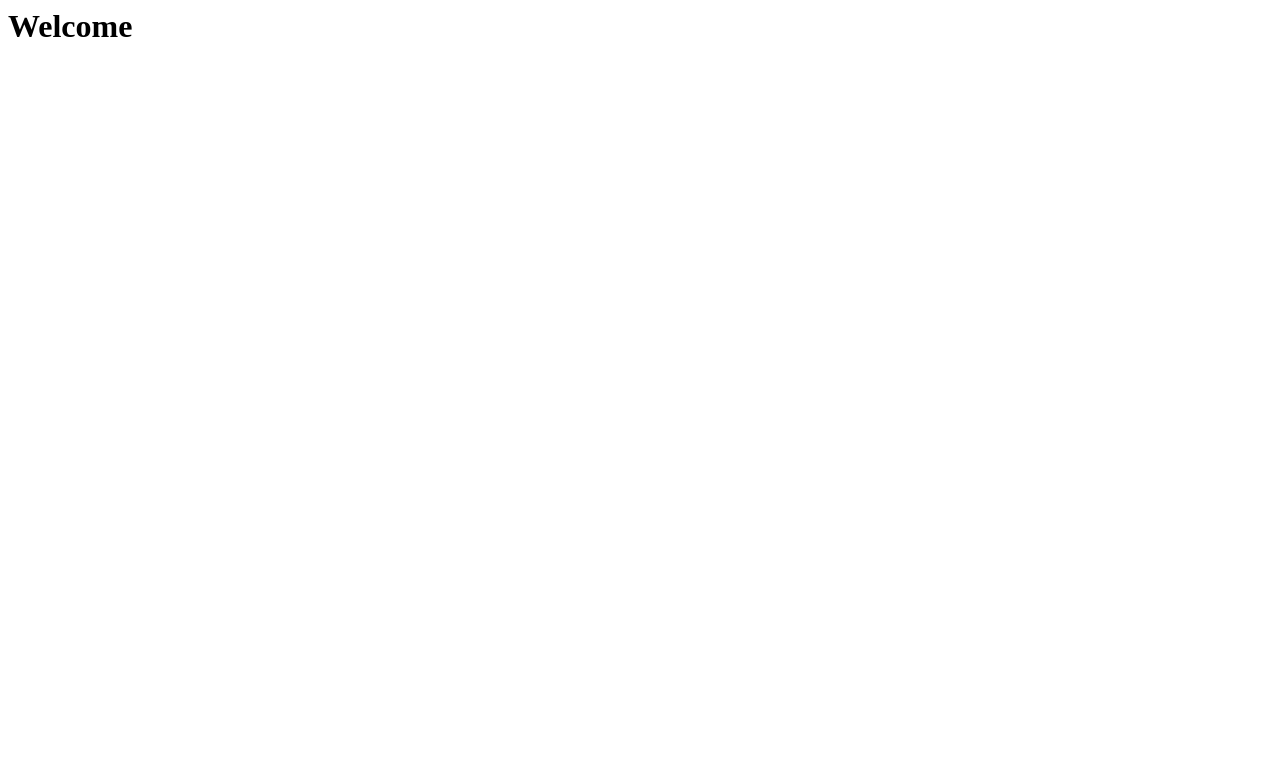
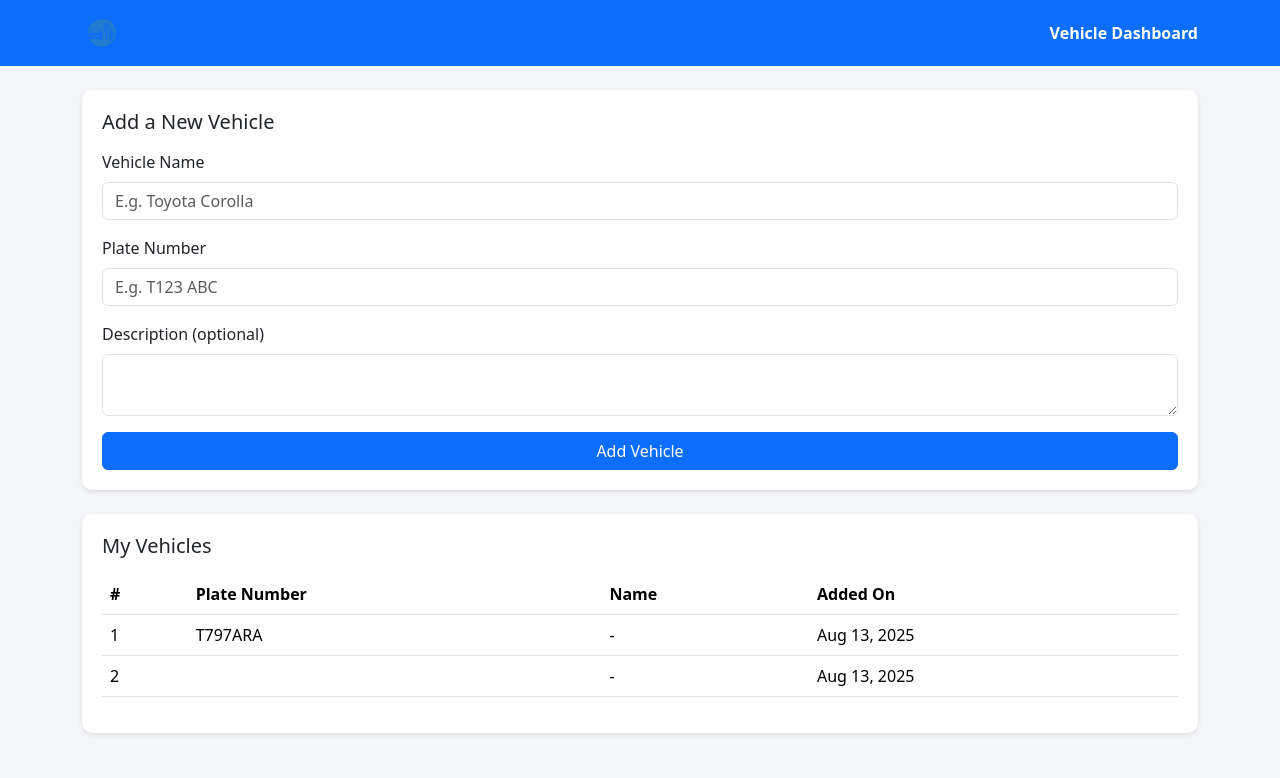
Before and after one commit to mejmussa/SMARTFINES_PRJ, a Django app: page /dashboard/ in a window 1280 px wide. Before the commit the part shown is almost empty. Shown: the top 778 px of the page. Run offline with Django 5.2, Linux system fonts and the light colour scheme; a user stored in the database is signed in; data comes from the database, SQL or seed files in the repository; both versions use the stored data as it was after the commit; parts of the project's set-up code (start-up, migrations or seed data) failed here and were passed over.

Commit message:
AUG 13 2025

```diff
--- a/monitoring/views.py
+++ b/monitoring/views.py
@@ -1,7 +1,20 @@
 from django.shortcuts import render, redirect
+from .models import Vehicle
 from django.contrib.auth.decorators import login_required
-
 
 @login_required
 def index(request):
-    return render(request, 'monitoring/index.html', {'user': None})
+    if request.method == "POST":
+        name = request.POST.get("name")
+        plate_number = request.POST.get("plate_number")
+        description = request.POST.get("description")
+        Vehicle.objects.create(
+            user=request.user,
+            name=name,
+            plate_number=plate_number,
+            description=description
+        )
+        return redirect("index")
+
+    vehicles = Vehicle.objects.filter(user=request.user).order_by("-created_at")
+    return render(request, "monitoring/index.html", {"vehicles": vehicles})
--- a/templates/monitoring/index.html
+++ b/templates/monitoring/index.html
@@ -1 +1,107 @@
-<h1>Welcome</h1>
+{% load static %}
+
+<!DOCTYPE html>
+<html lang="en">
+<head>
+    <meta charset="UTF-8">
+    <meta name="viewport" content="width=device-width, initial-scale=1.0">
+    <title>Vehicle Dashboard</title>
+    <link href="https://cdn.jsdelivr.net/npm/bootstrap@5.3.3/dist/css/bootstrap.min.css" rel="stylesheet">
+
+    <style>
+        body {
+            background-color: #f4f6f9; /* Light grey background */
+        }
+        .navbar {
+            background-color: #0d6efd; /* Blue navbar */
+        }
+        .navbar-brand img {
+            height: 40px;
+        }
+        .dashboard-card {
+            background-color: white;
+            border-radius: 10px;
+            padding: 20px;
+            box-shadow: 0px 2px 5px rgba(0,0,0,0.1);
+        }
+        .vehicle-form label {
+            font-weight: 500;
+        }
+        .table thead {
+            background-color: #e9ecef;
+        }
+    </style>
+</head>
+<body>
+
+<!-- Navbar -->
+<nav class="navbar navbar-expand-lg navbar-dark">
+    <div class="container">
+        <a class="navbar-brand" href="#">
+            <img src="{% static 'logos/logo.png' %}" alt="Logo">
+        </a>
+        <span class="navbar-text text-white fw-bold">
+            Vehicle Dashboard
+        </span>
+    </div>
+</nav>
+
+<!-- Main Content -->
+<div class="container my-4">
+
+    <!-- Add Vehicle Form -->
+    <div class="dashboard-card mb-4">
+        <h5 class="mb-3 text-dark">Add a New Vehicle</h5>
+        <form method="post" class="vehicle-form">
+            {% csrf_token %}
+            <div class="mb-3">
+                <label for="name" class="form-label">Vehicle Name</label>
+                <input type="text" class="form-control" id="name" name="name" placeholder="E.g. Toyota Corolla">
+            </div>
+            <div class="mb-3">
+                <label for="plate_number" class="form-label">Plate Number</label>
+                <input type="text" class="form-control" id="plate_number" name="plate_number" placeholder="E.g. T123 ABC">
+            </div>
+            <div class="mb-3">
+                <label for="description" class="form-label">Description (optional)</label>
+                <textarea class="form-control" id="description" name="description" rows="2"></textarea>
+            </div>
+            <button type="submit" class="btn btn-primary w-100">Add Vehicle</button>
+        </form>
+    </div>
+
+    <!-- My Vehicles List -->
+    <div class="dashboard-card">
+        <h5 class="mb-3 text-dark">My Vehicles</h5>
+        {% if vehicles %}
+            <div class="table-responsive">
+                <table class="table table-hover align-middle">
+                    <thead>
+                        <tr>
+                            <th>#</th>
+                            <th>Plate Number</th>
+                            <th>Name</th>
+                            <th>Added On</th>
+                        </tr>
+                    </thead>
+                    <tbody>
+                        {% for vehicle in vehicles %}
+                            <tr>
+                                <td>{{ forloop.counter }}</td>
+                                <td>{{ vehicle.plate_number }}</td>
+                                <td>{{ vehicle.name|default:"-" }}</td>
+                                <td>{{ vehicle.created_at|date:"M d, Y" }}</td>
+                            </tr>
+                        {% endfor %}
+                    </tbody>
+                </table>
+            </div>
+        {% else %}
+            <p class="text-muted">No vehicles added yet.</p>
+        {% endif %}
+    </div>
+</div>
+
+<script src="https://cdn.jsdelivr.net/npm/bootstrap@5.3.3/dist/js/bootstrap.bundle.min.js"></script>
+</body>
+</html>
```
Also changed, not shown: core/views.py (+4 -4 lines), db.sqlite3, monitoring/migrations/0002_vehicle_trafficoffense_vehicle.py (added).
